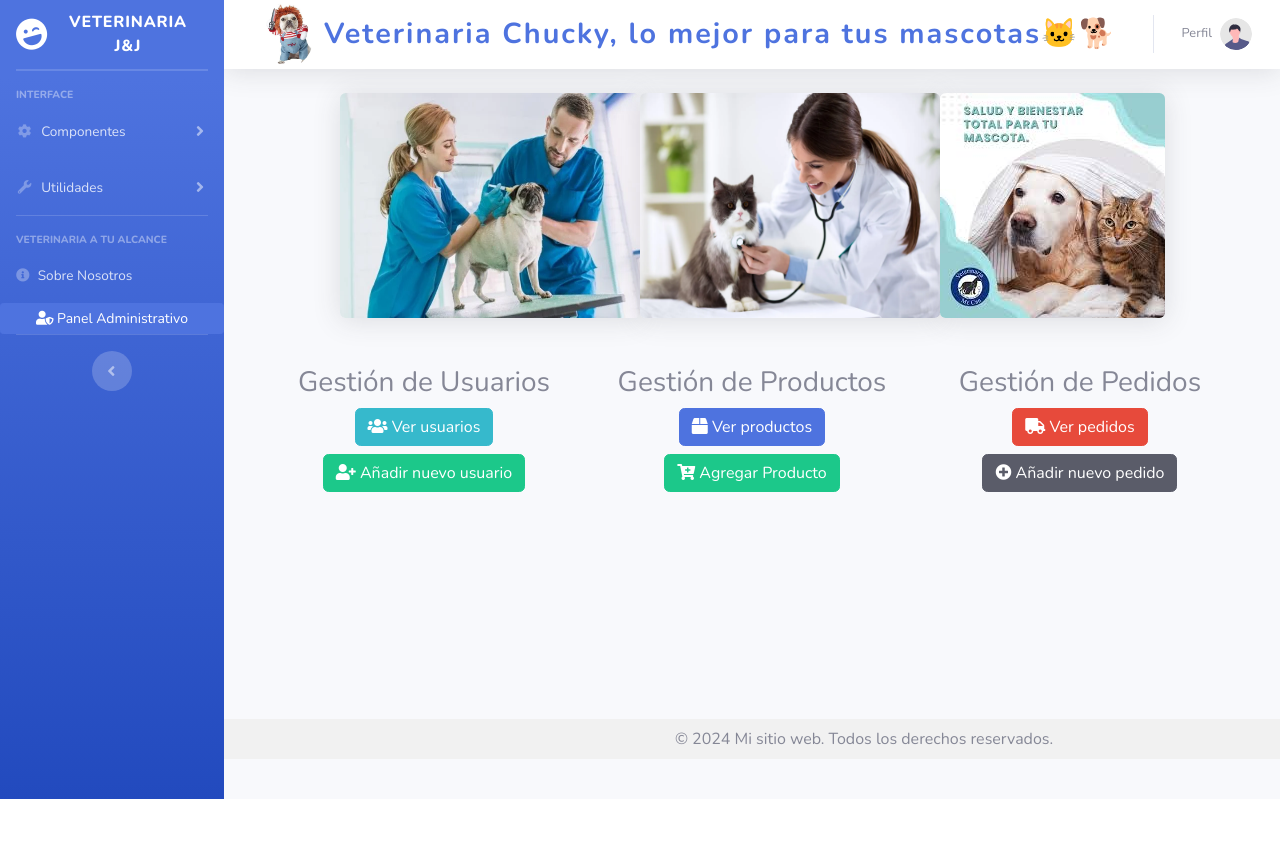
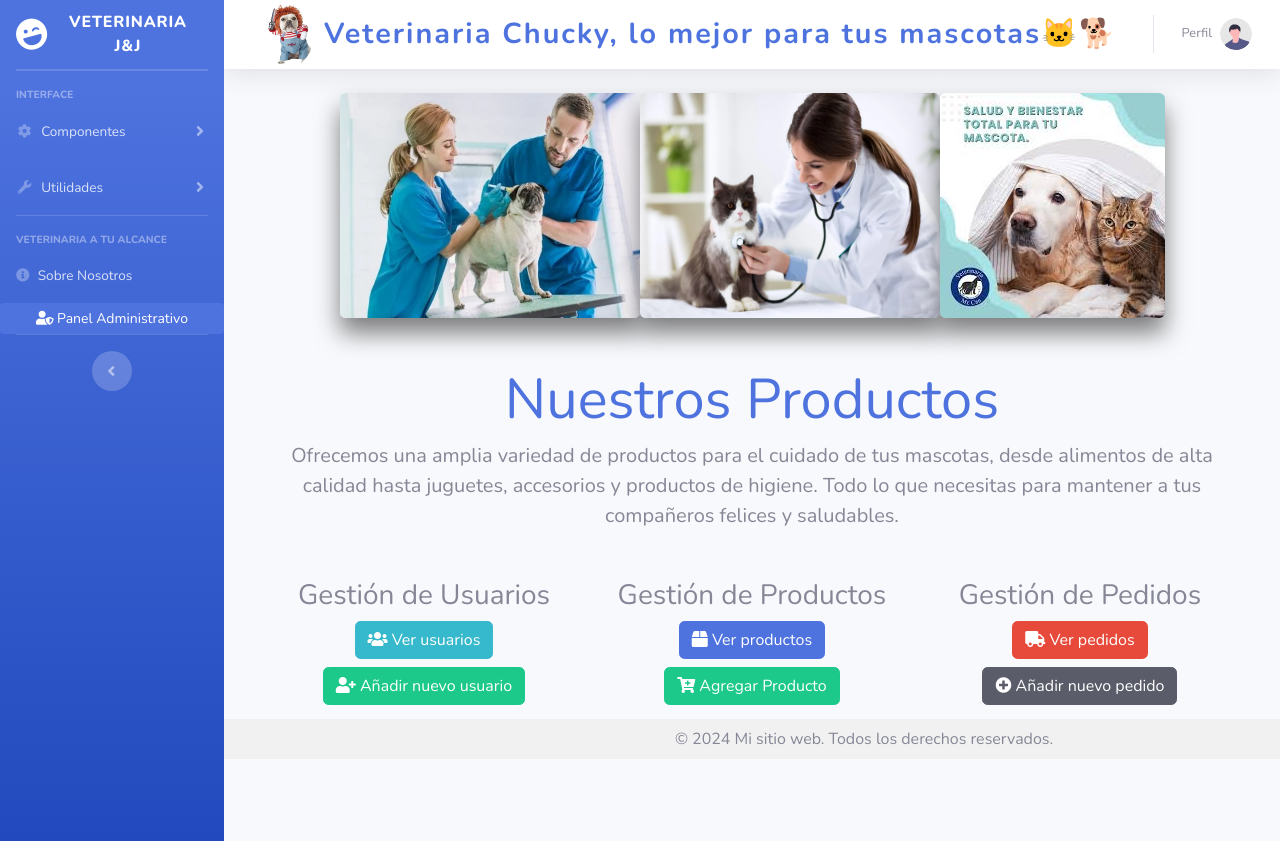
Before and after one commit to Willian10-10/InventarioVeterinariaJ-J, a Django app: page / in a window 1280 px wide. Shown: the part 41-882 px from the top of the page. Before the commit the page ends 840 px from the top, so only its background shows below. Run offline with Django 5.2, Linux system fonts and the light colour scheme; the visitor is signed in with stand-in values (Sample User, id 1); some libraries are stand-ins or nearby versions.

Commit message:
mejora de diseño. index.html

```diff
--- a/templates/index.html
+++ b/templates/index.html
@@ -4,10 +4,19 @@
 {% block contenido %}
 
 <!-- Sección de imágenes atractivas -->
+<!-- Sección de imágenes atractivas con sombras mejoradas -->
 <div class="d-flex justify-content-center flex-wrap gap-4 my-4">
-    <img src="{% static 'img/perro1.jpg' %}" alt="Perro adorable" class="img-fluid rounded shadow" style="max-width: 300px;">
-    <img src="{% static 'img/gato1.jpg' %}" alt="Gato feliz" class="img-fluid rounded shadow" style="max-width: 300px;">
-    <img src="{% static 'img/mascota_feliz.jpg' %}" alt="Mascota contenta" class="img-fluid rounded shadow" style="max-width: 300px;">
+    <img src="{% static 'img/perro1.jpg' %}" alt="Perro adorable" class="img-fluid rounded" style="max-width: 300px; box-shadow: 0 15px 25px rgba(0, 0, 0, 0.5);">
+    <img src="{% static 'img/gato1.jpg' %}" alt="Gato feliz" class="img-fluid rounded" style="max-width: 300px; box-shadow: 0 15px 25px rgba(0, 0, 0, 0.5);">
+    <img src="{% static 'img/mascota_feliz.jpg' %}" alt="Mascota contenta" class="img-fluid rounded" style="max-width: 300px; box-shadow: 0 15px 25px rgba(0, 0, 0, 0.5);">
+</div>
+
+<!-- Descripción de la veterinaria -->
+<div class="container text-center my-5">
+    <h2 class="display-4 text-primary">Nuestros Productos</h2>
+    <p class="lead text-muted">
+        Ofrecemos una amplia variedad de productos para el cuidado de tus mascotas, desde alimentos de alta calidad hasta juguetes, accesorios y productos de higiene. Todo lo que necesitas para mantener a tus compañeros felices y saludables.
+    </p>
 </div>
 
 <!-- Sección de gestión y botones -->
@@ -17,7 +26,6 @@
         <div class="col-md-4 mb-4">
             <h3>Gestión de Usuarios</h3>
             <a href="{% url 'ver_usuarios' %}" class="btn btn-info mb-2"><i class="fas fa-users"></i> Ver usuarios</a>
-
             <a href="{% url 'añadir_usuario' %}" class="btn btn-success"><i class="fas fa-user-plus"></i> Añadir nuevo usuario</a>
         </div>
 
@@ -28,8 +36,6 @@
             <a href="{% url 'agregar_producto' %}" class="btn btn-success mb-3">
                 <i class="fas fa-cart-plus"></i> Agregar Producto
             </a>
-
-
         </div>
 
         <!-- Gestión de pedidos -->
```
